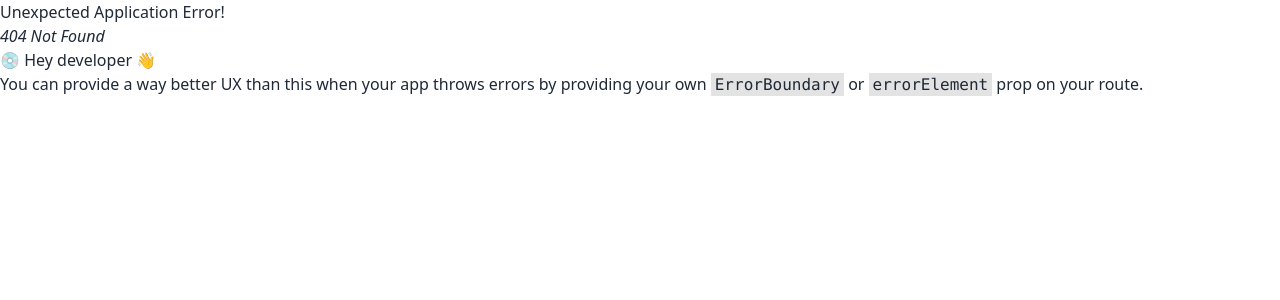
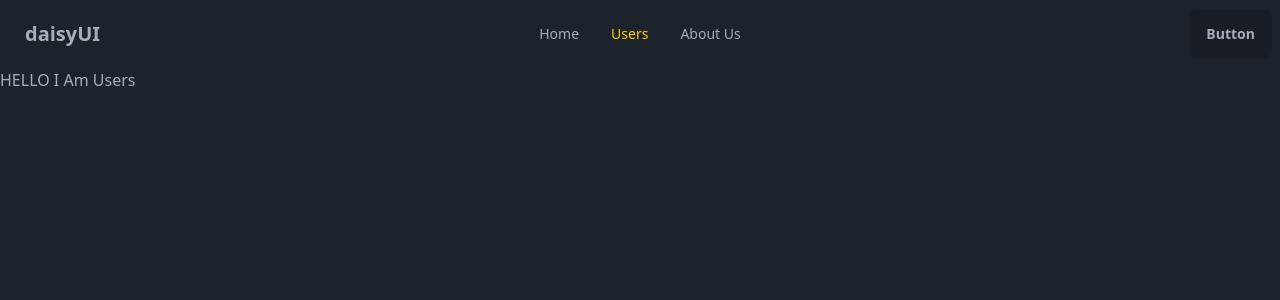
Before and after one commit to justJubair/head-count, a React (Vite) app: page /users in a window 1280 px wide. Before the commit this address had no page. Shown: the top 300 px of the page. Built offline with nearby package versions, Linux system fonts and the light colour scheme.

Commit message:
Add: page logo and initial routing added

```diff
--- a/index.html
+++ b/index.html
@@ -1,5 +1,5 @@
 <!doctype html>
-<html lang="en" data-theme="light">
+<html lang="en" data-theme="dark">
   <head>
     <meta charset="UTF-8" />
     <link rel="icon" type="image/svg+xml" href="/vite.svg" />
--- a/src/Root.jsx
+++ b/src/Root.jsx
@@ -1,8 +1,10 @@
 import { Outlet } from "react-router-dom";
+import Navbar from "./components/Navbar/Navbar";
 
 const Root = () => {
     return(
         <div>
+            <Navbar/>
             <Outlet/>
         </div>
     )}
--- /dev/null
+++ b/src/components/Navbar/Navbar.jsx
@@ -0,0 +1,79 @@
+import { Link, NavLink } from "react-router-dom";
+// import logo
+import logo from "../../assets/images/logo-transparent.png";
+
+const Navbar = () => {
+    const navLinks = <>
+    <li>
+    <NavLink  to="/"
+  className={({ isActive }) =>
+    isActive ? "text-yellow-400" : ""
+  }>
+            Home
+        </NavLink>
+    </li>
+
+    <li>
+    <NavLink to="/users"
+  className={({ isActive }) =>
+    isActive ? "text-yellow-400" : ""
+  }>
+            Users
+        </NavLink>
+    </li>
+
+    <li>
+    <NavLink to="/about"
+  className={({ isActive }) =>
+    isActive ? "text-yellow-400" : ""
+  }>
+            About Us
+        </NavLink>
+    </li>
+
+
+    </>
+  return (
+    <>
+      <div className="navbar bg-base-100">
+        <div className="navbar-start">
+          <div className="dropdown">
+            <div tabIndex={0} role="button" className="btn btn-ghost lg:hidden">
+              <svg
+                xmlns="http://www.w3.org/2000/svg"
+                className="h-5 w-5"
+                fill="none"
+                viewBox="0 0 24 24"
+                stroke="currentColor"
+              >
+                <path
+                  strokeLinecap="round"
+                  strokeLinejoin="round"
+                  strokeWidth="2"
+                  d="M4 6h16M4 12h8m-8 6h16"
+                />
+              </svg>
+            </div>
+            <ul
+              tabIndex={0}
+              className="menu menu-sm dropdown-content mt-3 z-[1] p-2 shadow bg-base-100 rounded-box w-52"
+            >
+             {/* navlinks */}
+             {navLinks}
+            </ul>
+          </div>
+          <a className="btn btn-ghost text-xl">daisyUI</a>
+        </div>
+        <div className="navbar-center hidden lg:flex">
+          <ul className="menu menu-horizontal px-1">
+           {navLinks}
+          </ul>
+        </div>
+        <div className="navbar-end">
+          <a className="btn">Button</a>
+        </div>
+      </div>
+    </>
+  );
+};
+export default Navbar;
--- /dev/null
+++ b/src/pages/About.jsx
@@ -0,0 +1,7 @@
+const About = () => {
+    return(
+        <div>
+             <p> HELLO I Am About </p>
+        </div>
+    )}
+export default About;
--- /dev/null
+++ b/src/pages/Users.jsx
@@ -0,0 +1,7 @@
+const Users = () => {
+    return(
+        <div>
+             <p> HELLO I Am Users </p>
+        </div>
+    )}
+export default Users;
```
Also changed, not shown: src/routes/router.jsx (+10 -0 lines), src/assets/images/logo-transparent.png (added), src/assets/images/logo.png (added).
